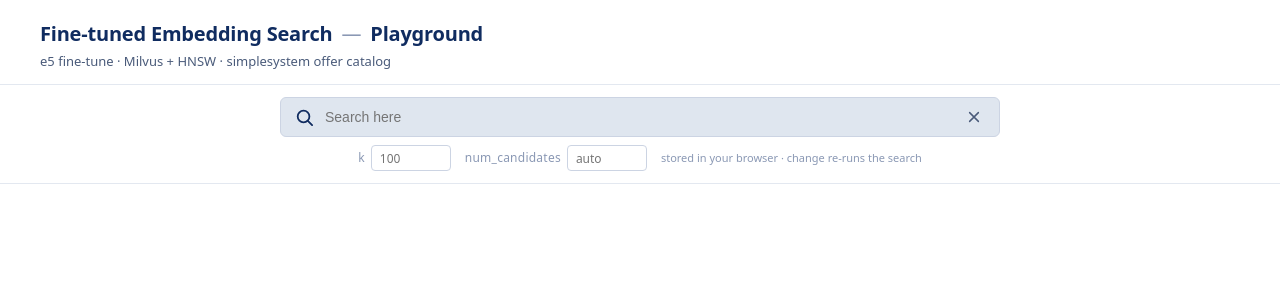
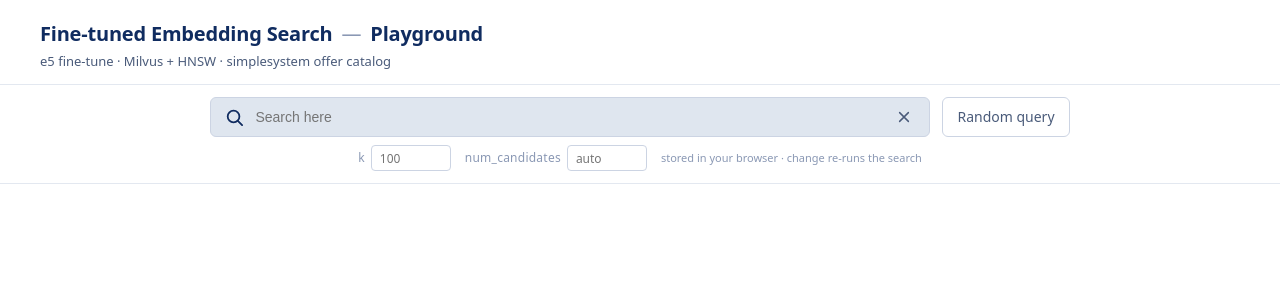
Before and after one commit to mxgr7/simplesystem-embedding, a Python web app: template playground-app/templates/index.html in a window 1280 px wide. Shown: the top 300 px of the page. Run offline with Jinja, Linux system fonts and the light colour scheme; the template is opened without the code that fills it, so the values that code supplies are empty.

Commit message:
Add Random query button backed by in-memory query sample
Loads distinct query_term values from the unlabeled queries parquet at
startup so clicks resolve without touching disk.

Co-Authored-By: Claude Opus 4.7 (1M context) <noreply@anthropic.com>

```diff
--- a/playground-app/compose.yaml
+++ b/playground-app/compose.yaml
@@ -17,6 +17,7 @@ services:
     network_mode: host
     volumes:
       - ${OFFERS_PARQUET_DIR}:${OFFERS_PARQUET_DIR}:ro
+      - ${QUERIES_PARQUET_DIR}:${QUERIES_PARQUET_DIR}:ro
       - ../logs:/app/logs
     depends_on:
       - tei
--- a/playground-app/static/app.css
+++ b/playground-app/static/app.css
@@ -178,6 +178,28 @@ button { font: inherit; color: inherit; }
   display: flex;
   align-items: center;
   justify-content: center;
+}
+
+.random-query-btn {
+  flex-shrink: 0;
+  height: 40px;
+  padding: 0 14px;
+  border: 1px solid var(--border-strong);
+  border-radius: 6px;
+  background: #fff;
+  color: var(--text-mid);
+  cursor: pointer;
+  white-space: nowrap;
+}
+
+.random-query-btn:hover:not(:disabled) {
+  border-color: var(--blue);
+  color: var(--blue);
+}
+
+.random-query-btn:disabled {
+  opacity: var(--disabled-opacity);
+  cursor: default;
 }
 
 .topbar-indicator {
--- a/playground-app/templates/index.html
+++ b/playground-app/templates/index.html
@@ -32,6 +32,7 @@
             </button>
           </form>
         </div>
+        <button type="button" class="random-query-btn" id="random-query-btn" title="Pick a random query from the unlabeled dataset">Random query</button>
         <div class="topbar-indicator" id="search-indicator" aria-live="polite">
           <span class="spinner" aria-hidden="true"></span>
           <span>Searching…</span>
@@ -142,6 +143,29 @@
         var modal = document.getElementById("offer-modal");
         if (modal && modal.innerHTML.trim() !== "") modal.innerHTML = "";
       });
+
+      var randomBtn = document.getElementById("random-query-btn");
+      if (randomBtn) {
+        randomBtn.addEventListener("click", function () {
+          randomBtn.disabled = true;
+          fetch("/random-query", { headers: { "Accept": "application/json" } })
+            .then(function (r) {
+              if (!r.ok) throw new Error("HTTP " + r.status);
+              return r.json();
+            })
+            .then(function (data) {
+              var input = form.querySelector('input[name="q"]');
+              input.value = data.query;
+              if (window.htmx) window.htmx.trigger(form, "submit");
+            })
+            .catch(function () {
+              showHtmxError("Random query failed", "Could not fetch a random query from the server.");
+            })
+            .finally(function () {
+              randomBtn.disabled = false;
+            });
+        });
+      }
     })();
   </script>
 </body>
```
Also changed, not shown: playground-app/main.py (+7 -0 lines), playground-app/random_query.py (added, +37 -0 lines), 1 other file.
